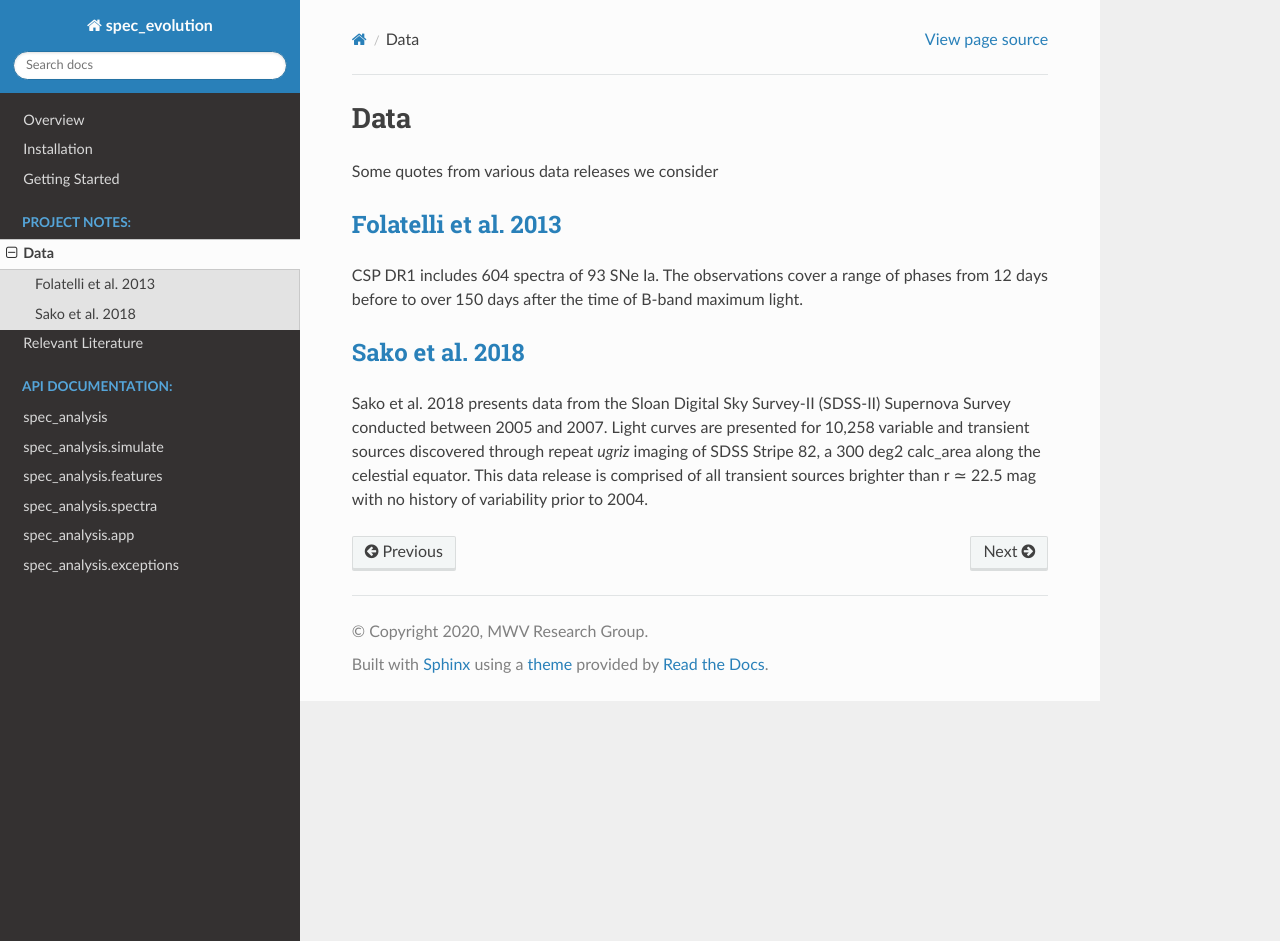
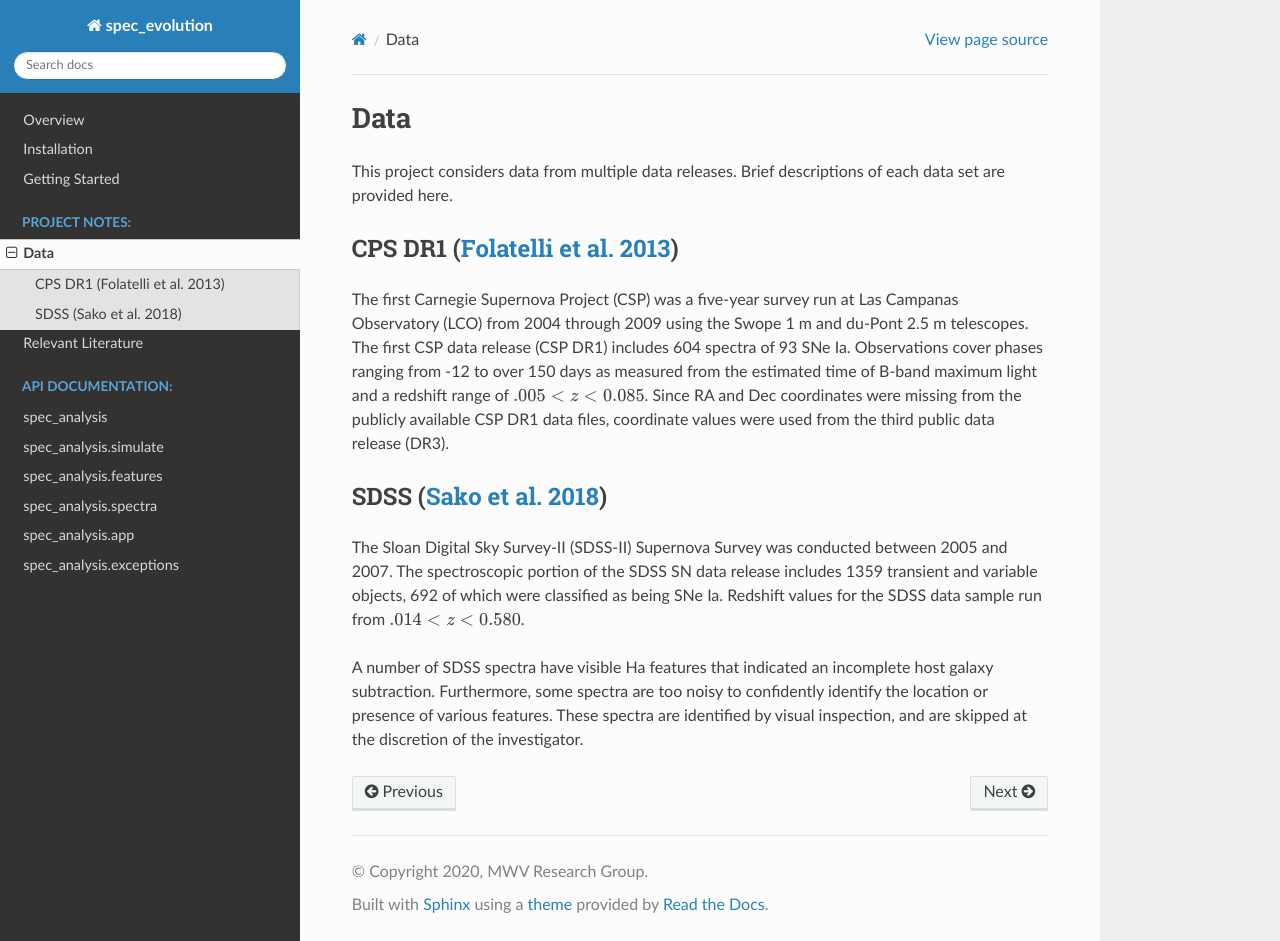
Before and after one commit to mwvgroup/SN-Spectral-Evolution, a Sphinx documentation site: the page built from docs/source/project_notes/data.rst, in a window 1280 px wide and 941 px high. Built offline with Sphinx 7.4.7 and the Read the Docs theme 2.0.0, drawn with Linux system fonts in a browser that asks for light colours.

Commit message:
Finishes data docs page

```diff
--- a/docs/source/project_notes/data.rst
+++ b/docs/source/project_notes/data.rst
@@ -1,24 +1,35 @@
 Data
 ====
 
-Some quotes from various data releases we consider
+This project considers data from multiple data releases. Brief descriptions
+of each data set are provided here.
 
-`Folatelli et al. 2013`_
-------------------------
+CPS DR1 (`Folatelli et al. 2013`_)
+----------------------------------
 
-CSP DR1 includes 604 spectra of 93 SNe Ia. The observations cover a range of
-phases from 12 days before to over 150 days after the time of B-band maximum light.
+The first Carnegie Supernova Project (CSP) was a five-year survey run at
+Las Campanas Observatory (LCO) from 2004 through 2009 using the Swope 1 m
+and du-Pont 2.5 m telescopes. The first CSP data release (CSP DR1) includes
+604 spectra of 93 SNe Ia. Observations cover phases ranging from -12 to
+over 150 days as measured from the estimated time of B-band maximum light and
+a redshift range of :math:`.005 < z < 0.085`. Since RA and Dec coordinates were
+missing from the publicly available CSP DR1 data files, coordinate values were
+used from the third public data release (DR3).
 
-`Sako et al. 2018`_
--------------------
+SDSS (`Sako et al. 2018`_)
+--------------------------
 
-Sako et al. 2018 presents data from the Sloan Digital Sky Survey-II (SDSS-II)
-Supernova Survey conducted between 2005 and 2007. Light curves are presented
-for 10,258 variable and transient sources discovered through repeat `ugriz`
-imaging of SDSS Stripe 82, a 300 deg2 calc_area along the celestial equator. This
-data release is comprised of all transient sources brighter than r ≃ 22.5 mag
-with no history of variability prior to 2004.
+The Sloan Digital Sky Survey-II (SDSS-II) Supernova Survey was conducted
+between 2005 and 2007. The spectroscopic portion of the SDSS SN data release
+includes 1359 transient and variable objects, 692 of which were classified as
+being SNe Ia. Redshift values for the SDSS data sample run from
+:math:`.014 < z < 0.580`.
 
+A number of SDSS spectra have visible Ha features that indicated an incomplete
+host galaxy subtraction. Furthermore, some spectra are too noisy to confidently
+identify the location or presence of various features. These spectra are
+identified by visual inspection, and are skipped at the discretion of the
+investigator.
 
 .. _Folatelli et al. 2013: https://ui.adsabs.harvard.edu/abs/2013ApJ...773...53F/abstract
 .. _Sako et al. 2018: https://ui.adsabs.harvard.edu/abs/2018PASP..130f4002S/abstract
```
